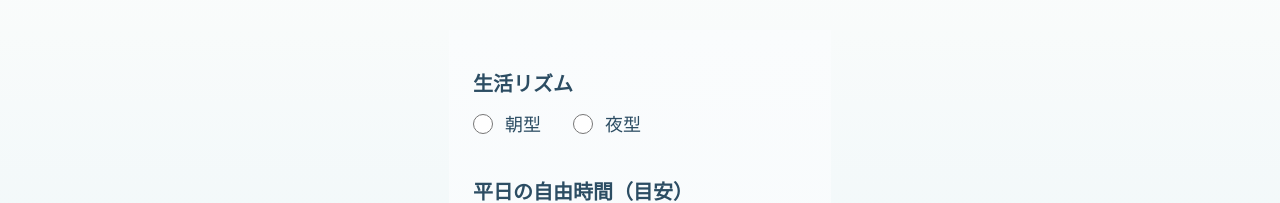
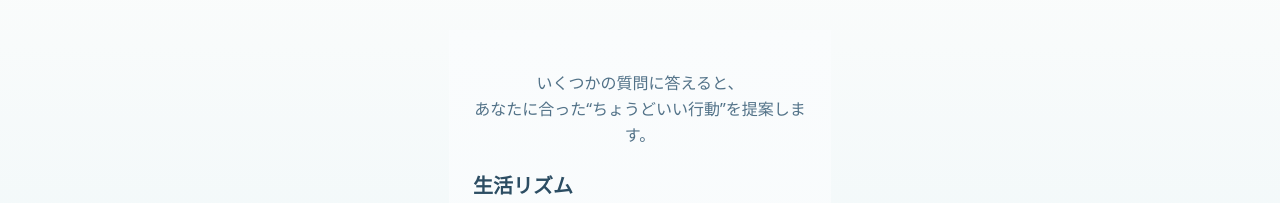
Before and after one commit to ms-engineer-bc25-05/team-a-final-project, a Next.js app in the folder frontend/: page /onboarding/survey in a window 1280 px wide. Shown: the part 128-331 px from the top of the page. Built offline with nearby package versions, Linux system fonts and the light colour scheme; no server answers.

Commit message:
feat(ui): アンケート画面の導入文と余白レイアウトを最終調整

```diff
--- a/frontend/src/app/onboarding/survey/page.tsx
+++ b/frontend/src/app/onboarding/survey/page.tsx
@@ -80,7 +80,11 @@ export default function SurveyPage() {
 
   return (
     <AuthLayout title="アンケート" showCard={false}>
-      <div className="min-h-screen bg-linear-to-b from-[#FAFCFD] to-[#F2F8FA] px-6 py-10 overflow-y-auto">
+      <div className="min-h-screen bg-linear-to-b from-[#FAFCFD] to-[#F2F8FA] px-6 pt-8 pb-4 overflow-y-auto">
+      <p className="text-sm sm:text-base text-[#527288] leading-relaxed text-center mt-2 mb-6">
+       いくつかの質問に答えると、<br />
+       あなたに合った“ちょうどいい行動”を提案します。
+      </p>
         <form
           onSubmit={handleSubmit}
           className="space-y-8 w-full max-w-md mx-auto text-[#2C4D63]"
```
